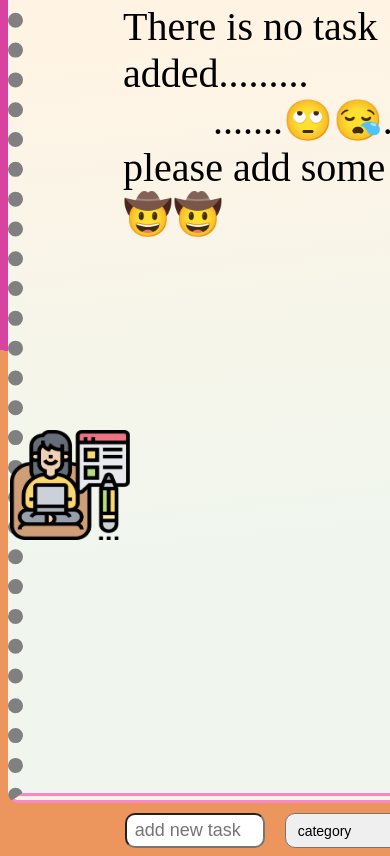
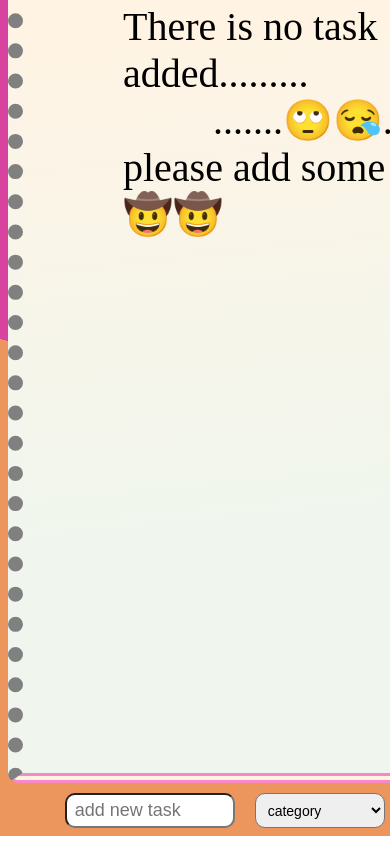
Before and after one commit to bhaktishinde2388/todo-app, a React app: page / in a window 390 px wide. Shown: the part 114-970 px from the top of the page. Built offline with nearby package versions, Linux system fonts and the light colour scheme; some packages are replaced by stand-ins of ours; a web font is replaced by a local one.

Commit message:
modified media query

```diff
--- a/src/views/Home/Home.css
+++ b/src/views/Home/Home.css
@@ -43,7 +43,7 @@
     .todo-list-container
 {
 
-    height: 780px;
+    height: 760px;
     width: 100%;
 
 
@@ -64,11 +64,7 @@
 {
 
 
-    bottom: 190px;
-    left: 10px;
-    height: 110px;
-    width: 110;position: fixed;
-
+   display: none;
 }
 }
 .add-task-container
@@ -94,8 +90,8 @@
     border-radius: 10px;
     font-size: 18px;
     margin: 0px 10px;
-    margin-left: 240px;
-    width: 120px;
+    margin-left: 150px;
+    width: 150px;
 }
 }
 .add-btn
```
